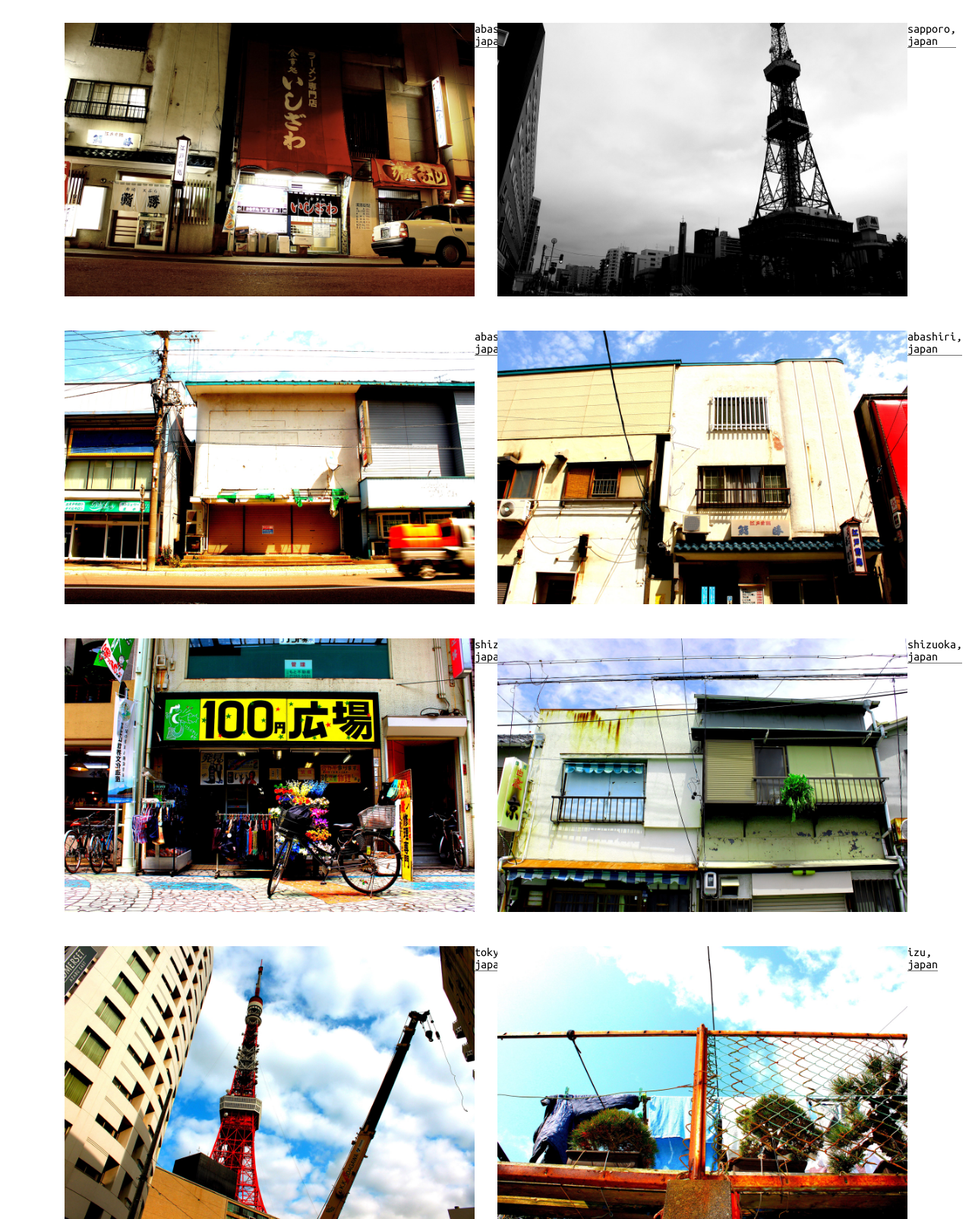
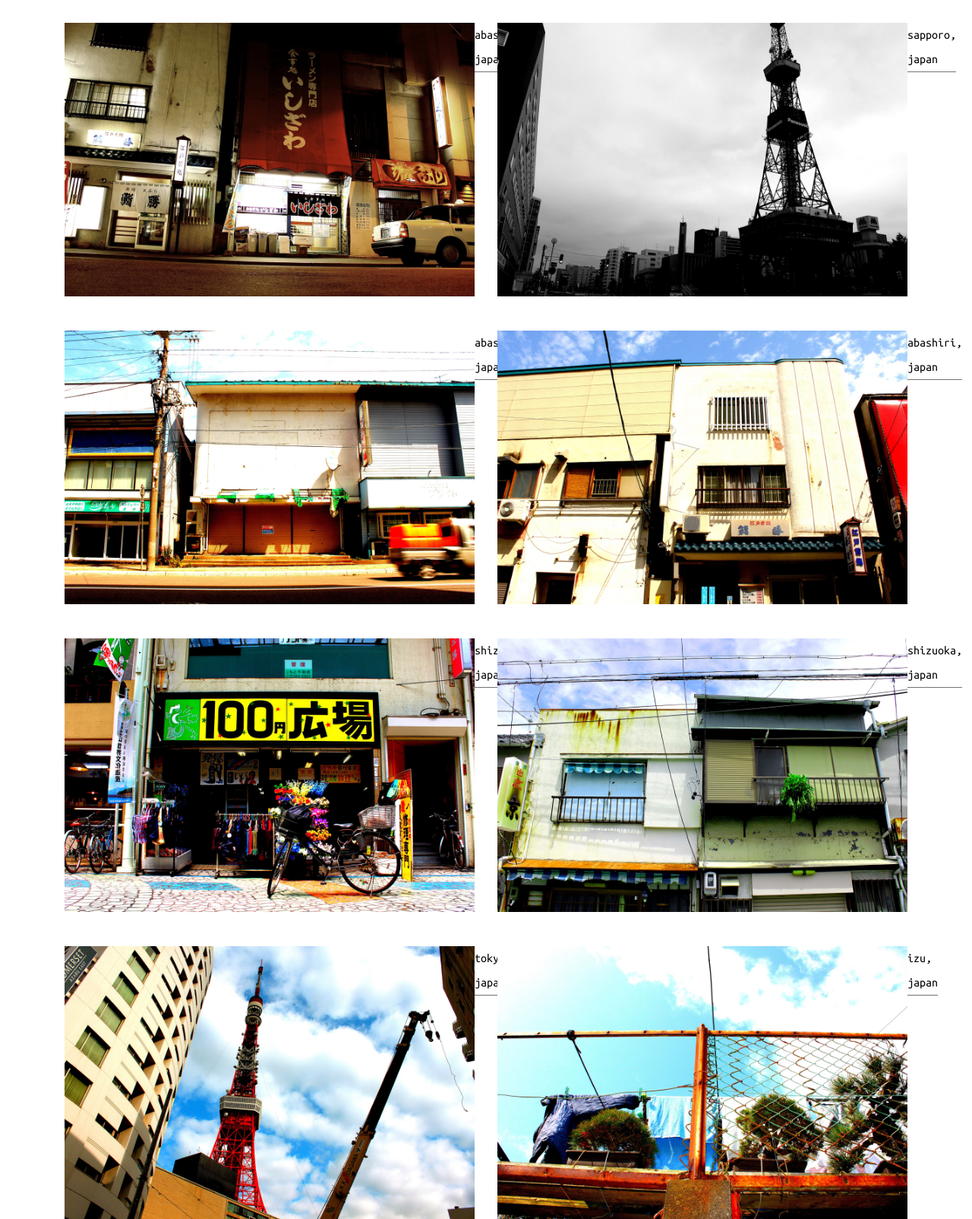
Before and after one commit to eoghanmccarthy/eoghanmccarthy, a PHP site: page /photography.php in a window 1280 px wide. Shown: the part 215-1819 px from the top of the page at 76% size. Run offline with PHP 8.4, Linux system fonts and the light colour scheme; some libraries are stand-ins or nearby versions.

Commit message:
line height

```diff
--- a/css/main.css
+++ b/css/main.css
@@ -128,6 +128,7 @@ ul.nav-top__mobile {
       opacity: 0.8; }
   .media__meta {
     font-size: 1.6rem;
+    line-height: 2;
     margin-bottom: 1em;
     border-bottom: 1px solid #737373; }
 
--- a/scss/components/_media.scss
+++ b/scss/components/_media.scss
@@ -20,6 +20,7 @@
 
     &__meta {
         font-size: $base-font-size * 1.6;
+        line-height: $base-line-height * 2;
         margin-bottom: m(sm);
         border-bottom: 1px solid palette(grey, x-light);
     }
```
Also changed, not shown: 1 other file.
